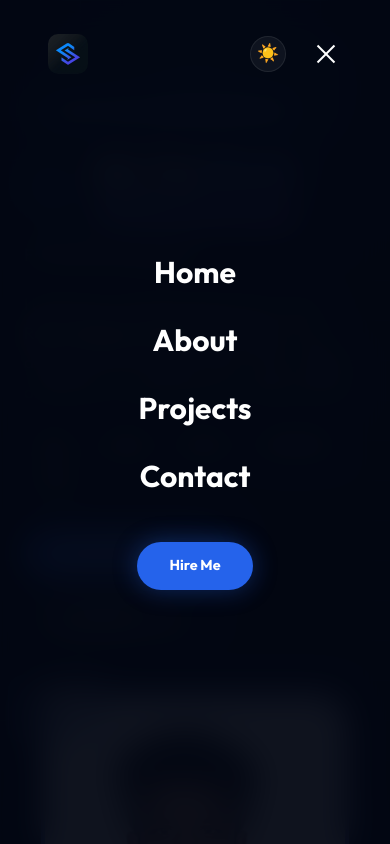
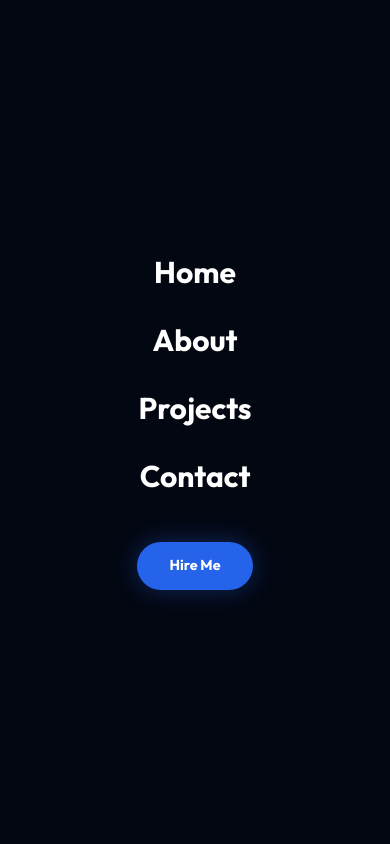
Before and after one commit to sheik7339/sheik-portfolio, a React (Vite) app: page / in a window 390 px wide. Both pictures are taken after a click on the button "Toggle Mobile Menu". Shown: the top 844 px of the page. Built offline with nearby package versions, Linux system fonts and the light colour scheme.

Commit message:
fix: mobile menu overlay z-index and positioning - moved overlay outside navbar-inner

```diff
--- a/src/layout/Navbar.jsx
+++ b/src/layout/Navbar.jsx
@@ -28,12 +28,12 @@ const Navbar = () => {
     const closeMobileMenu = () => setMobileMenuOpen(false);
 
     return (
-        <nav className={`navbar flex items-center ${scrolled ? 'scrolled' : ''}`}>
+        <nav className={`navbar flex items-center ${scrolled ? 'scrolled' : ''}`} style={{ position: 'relative', zIndex: 50 }}>
             <div className="container-px w-full">
-                <div className="navbar-inner flex justify-between items-center w-full">
+                <div className="navbar-inner flex justify-between items-center w-full" style={{ position: 'relative', zIndex: 50 }}>
 
                     {/* Logo */}
-                    <a href="#hero" className="nav-logo flex items-center relative z-50" onClick={closeMobileMenu}>
+                    <a href="#hero" className="nav-logo flex items-center" style={{ position: 'relative', zIndex: 60 }} onClick={closeMobileMenu}>
                         <img
                             src={logoImg}
                             alt="Sheik Mohammed Logo"
@@ -50,7 +50,7 @@ const Navbar = () => {
                     </ul>
 
                     {/* Actions */}
-                    <div className="flex items-center gap-4 relative z-50">
+                    <div className="flex items-center gap-4" style={{ position: 'relative', zIndex: 60 }}>
                         <button onClick={toggleTheme} className="theme-toggle" aria-label="Toggle Theme">
                             {theme === 'dark' ? '☀️' : '🌙'}
                         </button>
@@ -67,16 +67,35 @@ const Navbar = () => {
                             <span className={`block w-6 h-0.5 bg-[var(--text-title)] transition-transform duration-300 ${mobileMenuOpen ? '-rotate-45 -translate-y-2' : ''}`}></span>
                         </button>
                     </div>
+                </div>
+            </div>
 
-                    {/* Mobile Menu Overlay */}
-                    <div className={`fixed inset-0 bg-[var(--bg-base)]/95 backdrop-blur-lg z-40 flex flex-col items-center justify-center gap-8 transition-all duration-300 ease-in-out md:hidden ${mobileMenuOpen ? 'opacity-100 visible pointer-events-auto' : 'opacity-0 invisible pointer-events-none'}`}>
-                        <a href="#hero" className="text-3xl font-bold text-[var(--text-title)] transition-transform hover:scale-105" onClick={closeMobileMenu}>Home</a>
-                        <a href="#about" className="text-3xl font-bold text-[var(--text-title)] transition-transform hover:scale-105" onClick={closeMobileMenu}>About</a>
-                        <a href="#projects" className="text-3xl font-bold text-[var(--text-title)] transition-transform hover:scale-105" onClick={closeMobileMenu}>Projects</a>
-                        <a href="#contact" className="text-3xl font-bold text-[var(--text-title)] transition-transform hover:scale-105" onClick={closeMobileMenu}>Contact</a>
-                        <a href="#contact" className="btn-primary mt-4" onClick={closeMobileMenu}>Hire Me</a>
-                    </div>
-                </div>
+            {/* Mobile Menu Overlay — outside navbar-inner so it covers full screen correctly */}
+            <div
+                className="md:hidden"
+                style={{
+                    position: 'fixed',
+                    inset: 0,
+                    background: 'var(--bg-base)',
+                    backdropFilter: 'blur(16px)',
+                    WebkitBackdropFilter: 'blur(16px)',
+                    zIndex: 55,
+                    display: 'flex',
+                    flexDirection: 'column',
+                    alignItems: 'center',
+                    justifyContent: 'center',
+                    gap: '2rem',
+                    transition: 'opacity 0.3s ease, visibility 0.3s ease',
+                    opacity: mobileMenuOpen ? 1 : 0,
+                    visibility: mobileMenuOpen ? 'visible' : 'hidden',
+                    pointerEvents: mobileMenuOpen ? 'auto' : 'none',
+                }}
+            >
+                <a href="#hero" className="text-3xl font-bold text-[var(--text-title)] transition-transform hover:scale-105" onClick={closeMobileMenu}>Home</a>
+                <a href="#about" className="text-3xl font-bold text-[var(--text-title)] transition-transform hover:scale-105" onClick={closeMobileMenu}>About</a>
+                <a href="#projects" className="text-3xl font-bold text-[var(--text-title)] transition-transform hover:scale-105" onClick={closeMobileMenu}>Projects</a>
+                <a href="#contact" className="text-3xl font-bold text-[var(--text-title)] transition-transform hover:scale-105" onClick={closeMobileMenu}>Contact</a>
+                <a href="#contact" className="btn-primary mt-4" onClick={closeMobileMenu}>Hire Me</a>
             </div>
         </nav>
     );
```
